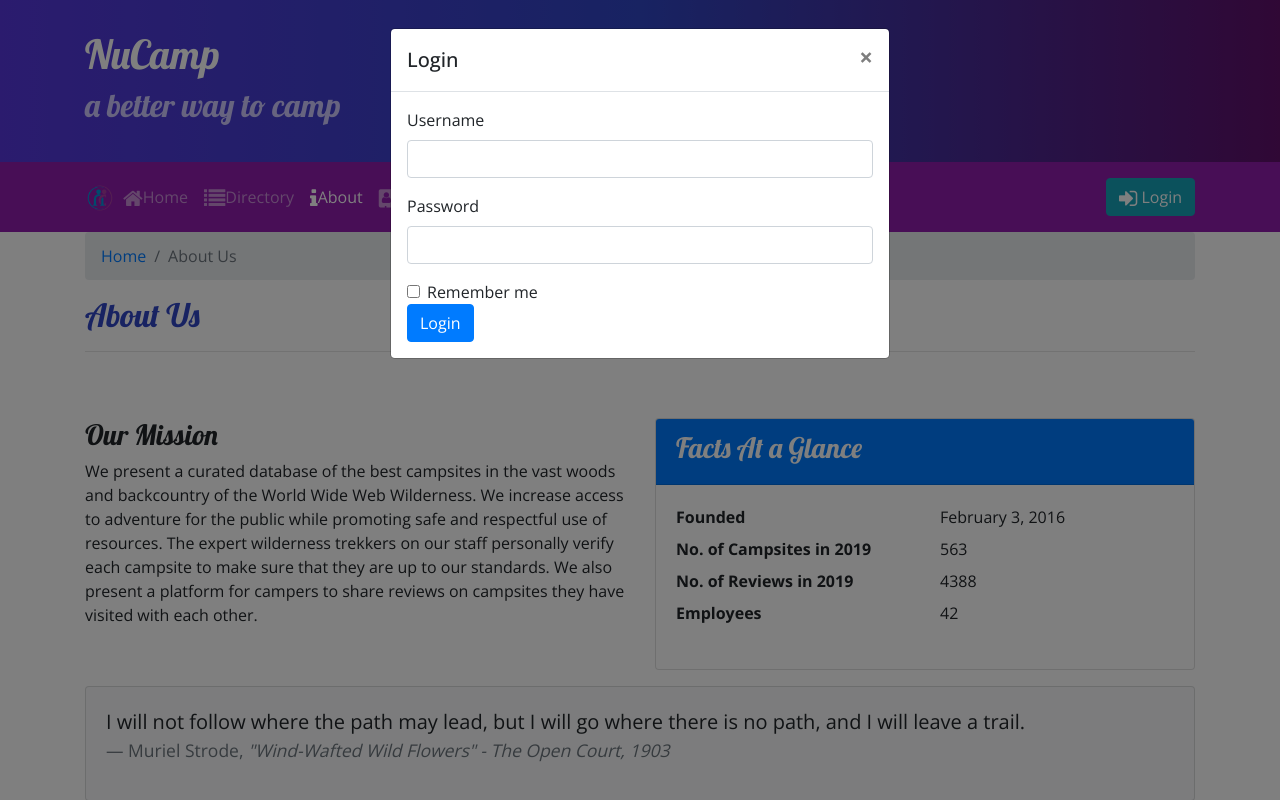
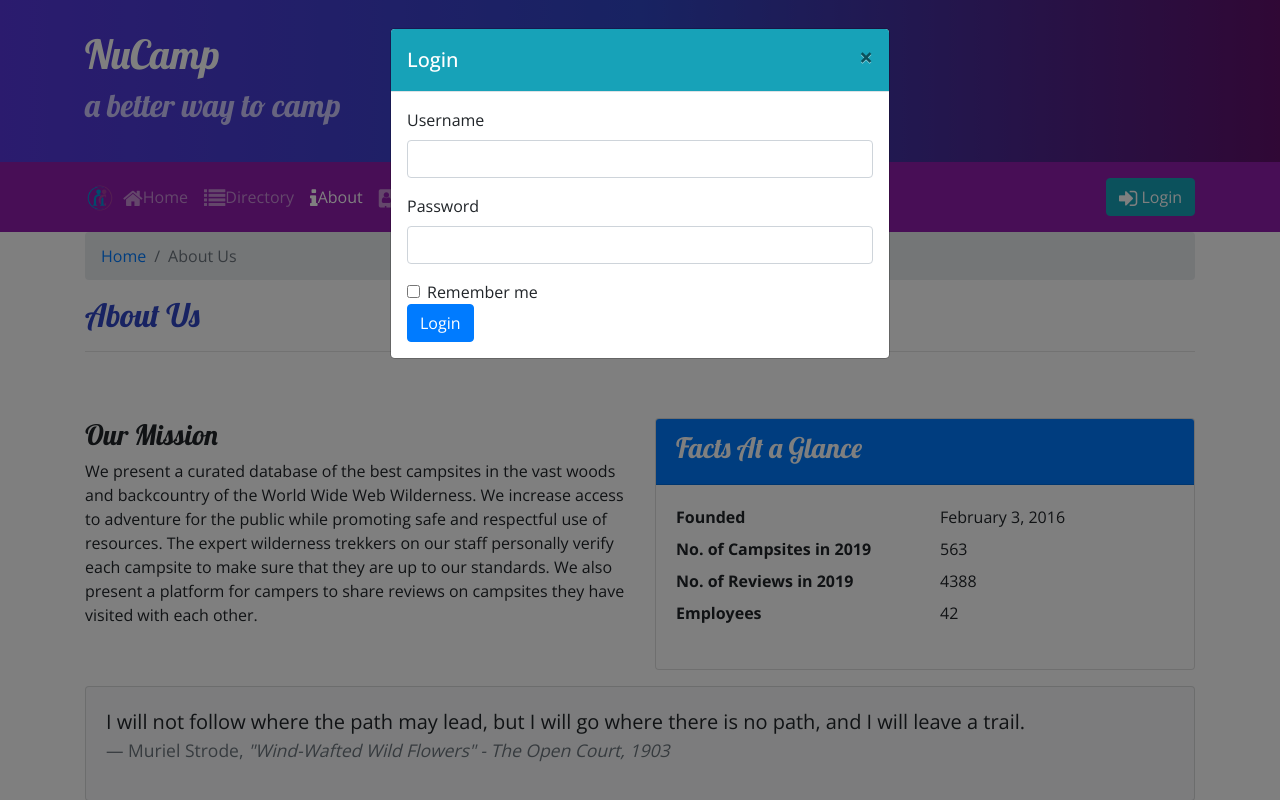
Before and after one commit to timstetter/react-1, a React (Create React App) app: page /aboutus in a window 1280 px wide. Both pictures are taken after a click on the button "Login". Shown: the top 800 px of the page. Built offline with nearby package versions, Linux system fonts and the light colour scheme.

Commit message:
inline style modal headers

```diff
--- a/src/components/CampsiteInfoComponent.jsx
+++ b/src/components/CampsiteInfoComponent.jsx
@@ -65,7 +65,7 @@ class CommentForm extends Component {
 
   render() {
     return (
-      <div>
+      <React.Fragment>
         <Button
           onClick={this.toggleModal}
           outline
@@ -73,7 +73,14 @@ class CommentForm extends Component {
           Submit Comment
         </Button>
         <Modal isOpen={this.state.isModalOpen} toggle={this.toggleModal}>
-          <ModalHeader toggle={this.toggleModal}>Submit Comments</ModalHeader>
+          <ModalHeader
+            style={{
+              backgroundColor: "#901CAD",
+              color: "white",
+            }}
+            toggle={this.toggleModal}>
+            Submit Comments
+          </ModalHeader>
           <ModalBody>
             <LocalForm onSubmit={(values) => this.handleSubmit(values)}>
               <div className="form-group">
@@ -157,7 +164,7 @@ class CommentForm extends Component {
             </LocalForm>
           </ModalBody>
         </Modal>
-      </div>
+      </React.Fragment>
     );
   }
 }
--- a/src/components/HeaderComponent.jsx
+++ b/src/components/HeaderComponent.jsx
@@ -112,7 +112,14 @@ class Header extends Component {
           </div>
         </Navbar>
         <Modal isOpen={this.state.isModalOpen} toggle={this.toggleModal}>
-          <ModalHeader toggle={this.toggleModal}>Login</ModalHeader>
+          <ModalHeader
+            style={{
+              backgroundColor: "#17A2B8",
+              color: "white",
+            }}
+            toggle={this.toggleModal}>
+            Login
+          </ModalHeader>
           <ModalBody>
             <Form onSubmit={this.handleLogin}>
               <FormGroup>
```
